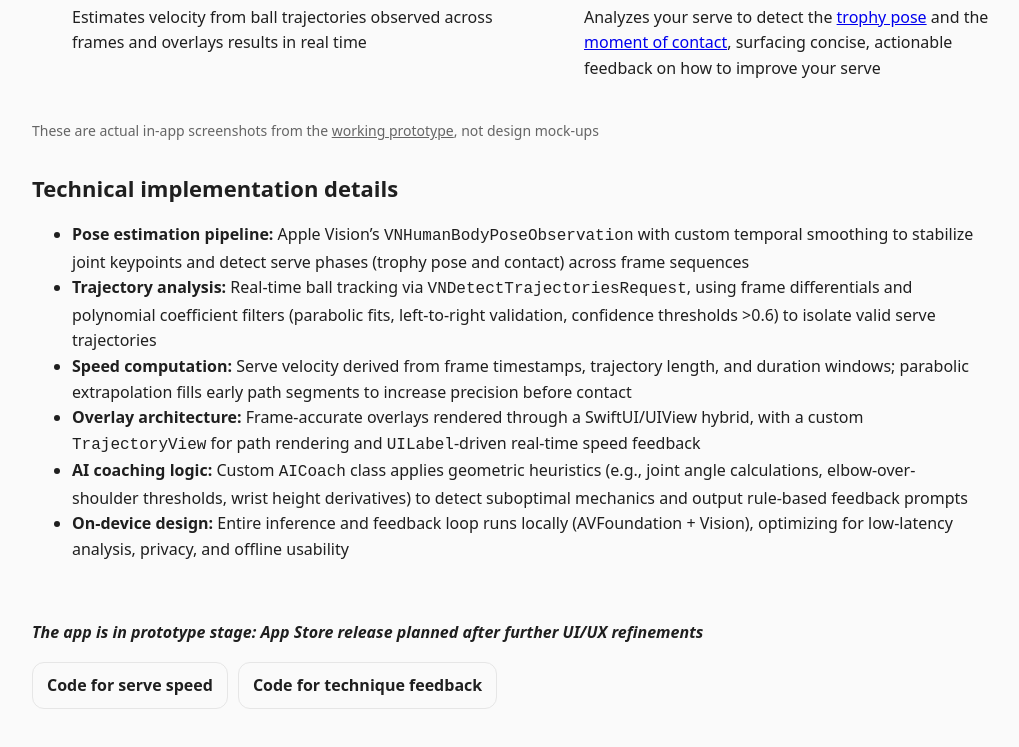
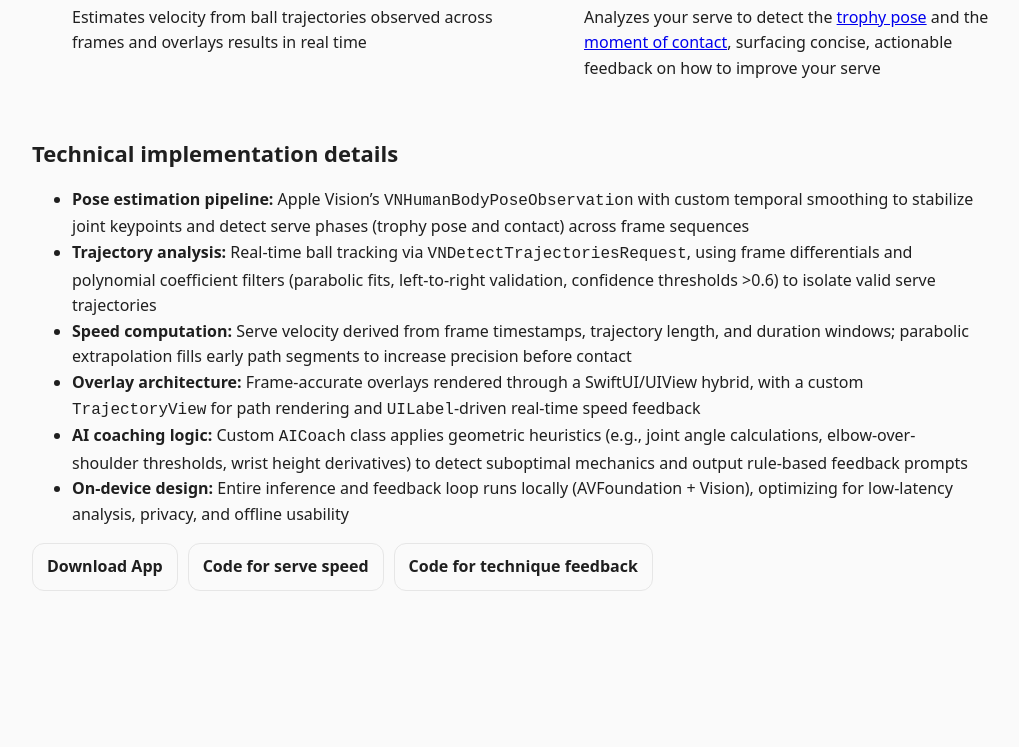
Before and after one commit to ChristianCadisch/ChristianCadisch.github.io, a plain HTML site: page tennis.html in a window 1280 px wide. Shown: the part 1149-1896 px from the top of the page, without its empty margins (136-1155 px from the left). After the commit the page ends 1782 px from the top, so only its background shows below. Drawn offline with Linux system fonts and the light colour scheme.

Commit message:
App Store Link

```diff
--- a/tennis.html
+++ b/tennis.html
@@ -92,12 +92,6 @@
   </figure>
 </div>
 
-<p class="muted" style="margin-top:.8rem;">
-  These are actual in-app screenshots from the
-  <a href="https://github.com/ChristianCadisch/AI-serve-feedback"
-     style="color:inherit; text-decoration:underline;">
-     working prototype</a>, not design mock-ups
-</p>
 
 
 
@@ -112,12 +106,9 @@
         <li><b>On-device design:</b> Entire inference and feedback loop runs locally (AVFoundation + Vision), optimizing for low-latency analysis, privacy, and offline usability</li>
       </ul>
 
+      <div class="card-cta" style="margin-top:14px;">
 
-      <br>
-
-      <p><em><strong>The app is in prototype stage: App Store release planned after further UI/UX refinements</strong></em></p>
-
-      <div class="card-cta" style="margin-top:14px;">
+        <a class="btn btn-ghost" href="https://apps.apple.com/ch/app/clay-tennis/id6755401829?l=en-GB">Download App</a>
         <a class="btn btn-ghost" href="https://github.com/ChristianCadisch/AI-serve-feedback">Code for serve speed</a>
         <a class="btn btn-ghost" href="https://github.com/ChristianCadisch/AI-serve-feedback#readme">Code for technique feedback</a>
       </div>
```
Also changed, not shown: index.html (+1 -0 lines).
